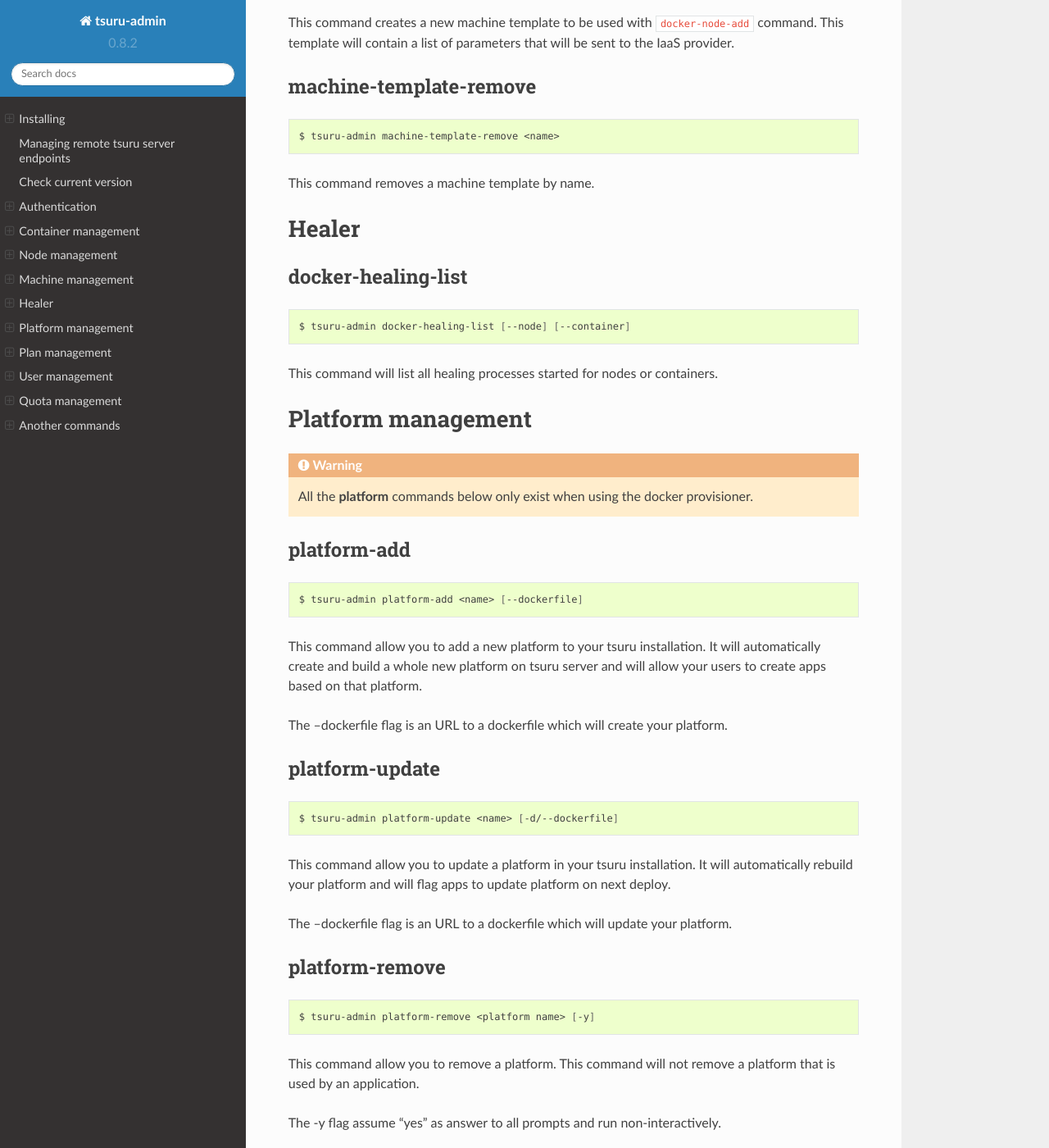
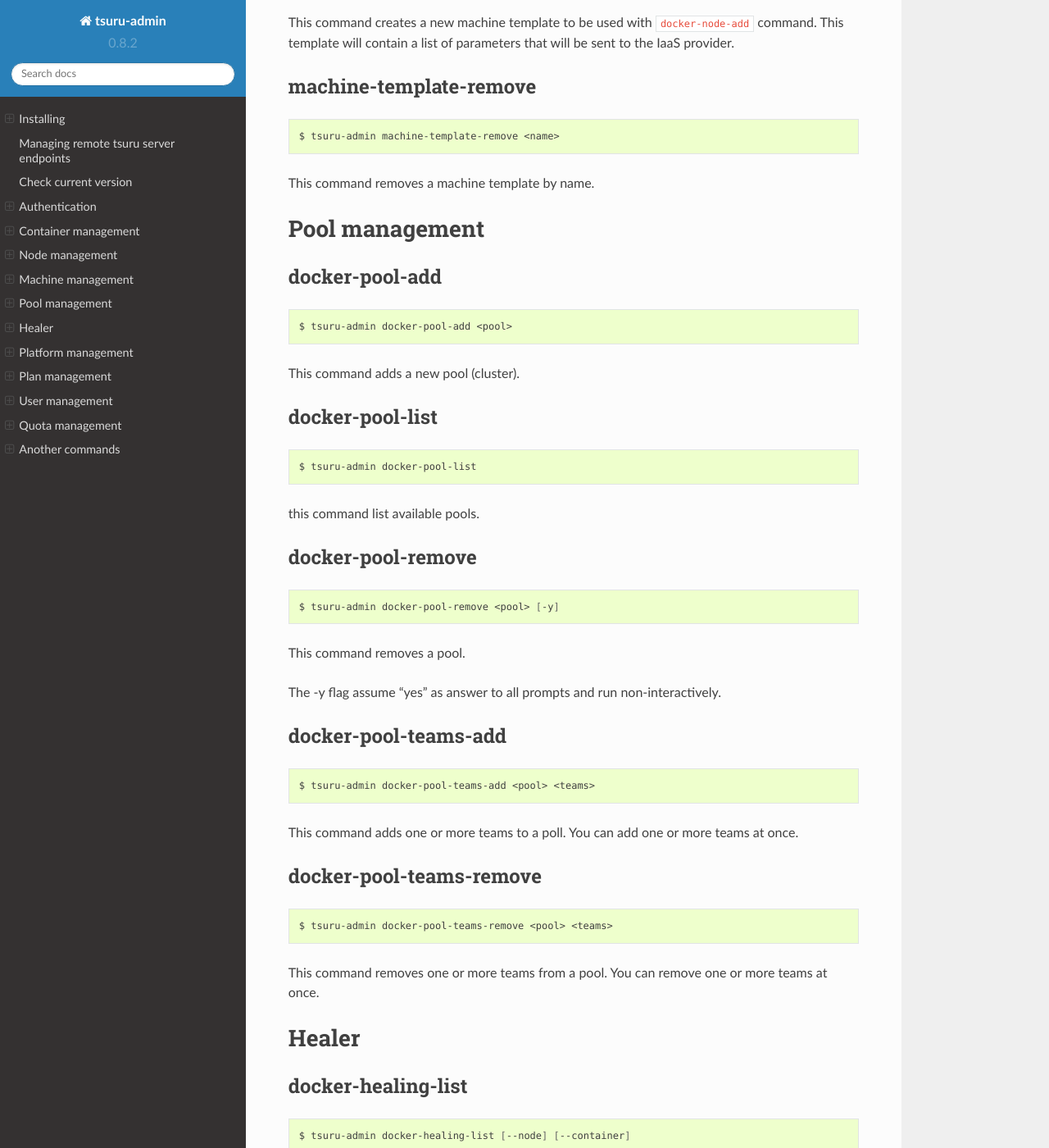
Before and after one commit to tsuru/tsuru-admin, a Sphinx documentation site: the page built from docs/source/index.rst, in a window 1280 px wide and 1400 px high, scrolled down 5988 px. Shown: the whole window at 82% size. Built offline with Sphinx 7.4.7 and the Read the Docs theme 2.0.0, drawn with Linux system fonts in a browser that asks for light colours.

Commit message:
docs: added docs about pool.

```diff
--- a/docs/source/index.rst
+++ b/docs/source/index.rst
@@ -387,6 +387,66 @@
 
 This command removes a machine template by name.
 
+Pool management
+===============
+
+docker-pool-add
+---------------
+
+.. highlight:: bash
+
+::
+
+    $ tsuru-admin docker-pool-add <pool>
+
+This command adds a new pool (cluster).
+
+docker-pool-list
+----------------
+
+.. highlight:: bash
+
+::
+
+    $ tsuru-admin docker-pool-list
+
+this command list available pools.
+
+docker-pool-remove
+------------------
+
+.. highlight:: bash
+
+::
+
+    $ tsuru-admin docker-pool-remove <pool> [-y]
+
+This command removes a pool.
+
+The -y flag assume "yes" as answer to all prompts and run non-interactively.
+
+docker-pool-teams-add
+---------------------
+
+.. highlight:: bash
+
+::
+
+    $ tsuru-admin docker-pool-teams-add <pool> <teams>
+
+This command adds one or more teams to a poll. You can add one or more teams at once.
+
+docker-pool-teams-remove
+------------------------
+
+.. highlight:: bash
+
+::
+
+    $ tsuru-admin docker-pool-teams-remove <pool> <teams>
+
+This command removes one or more teams from a pool. You can remove one or more teams at once.
+
 Healer
 ======
 
```
